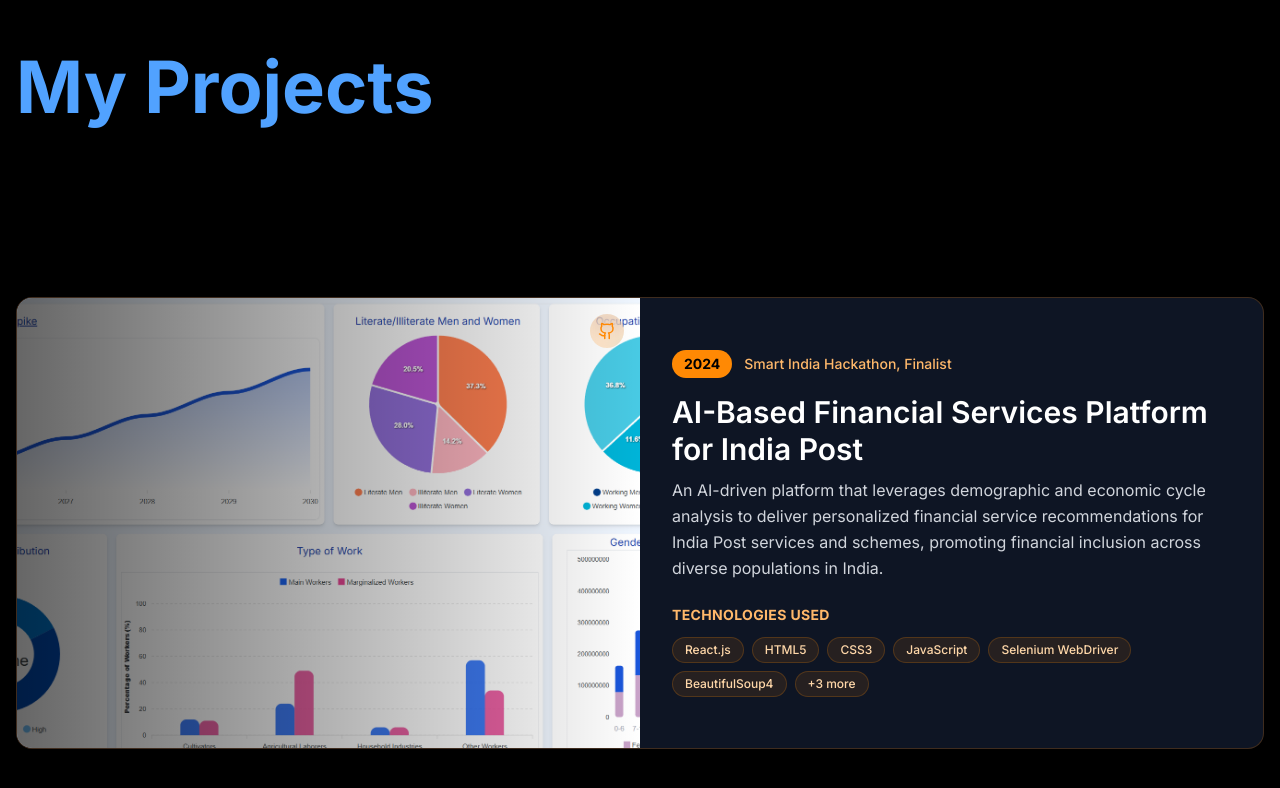
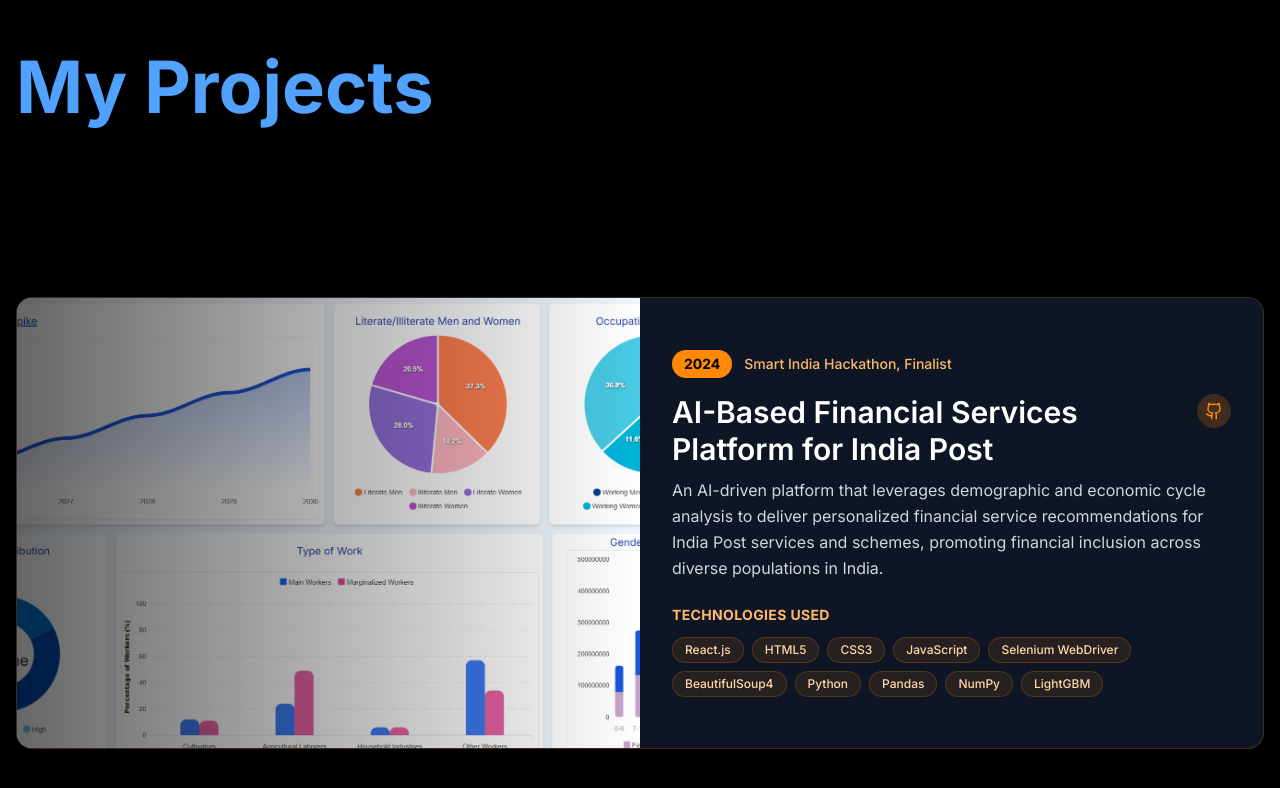
Before and after one commit to mithra0612/portfolio, a Next.js app: page / in a window 1280 px wide. Shown: the part 2661-3449 px from the top of the page. Built offline with nearby package versions, Linux system fonts and the light colour scheme.

Commit message:
final changes

```diff
--- a/src/components/Hero.jsx
+++ b/src/components/Hero.jsx
@@ -215,7 +215,7 @@
                 <Github size={20} />
               </a>
               <a
-                href="https://linkedin.com/in/madhumithra-m"
+                href="https://www.linkedin.com/in/mithra0612/"
                 target="_blank"
                 rel="noopener noreferrer"
                 className="text-white hover:text-green-400 transition-colors duration-300"
--- a/src/components/Projects.jsx
+++ b/src/components/Projects.jsx
@@ -18,6 +18,7 @@
       "Python",
       "Pandas",
       "NumPy",
+      "LightGBM",
     ],
     live: "",
     github: "https://github.com/mithra0612/postal-service",
@@ -35,7 +36,7 @@
       "Express.js",
       "Firestore",
       "Google Cloud Platform",
-      "TensorFlow",
+      "Hugging Face Transformers",
       "JavaScript",
       "HTML5",
       "CSS3",
@@ -55,12 +56,13 @@
       "React.js",
       "Node.js",
       "Express.js",
-      "TensorFlow",
+      "Hugging Face Model",
       "Scikit-learn",
       "JavaScript",
       "HTML5",
       "CSS3",
       "MongoDB",
+      "LangChain"
     ],
     live: "https://growth-guardian.vercel.app/",
     github: "https://github.com/mithra0612/growth-guardian",
@@ -80,9 +82,10 @@
       "JavaScript",
       "Axios",
       "Express.js",
+      "Machine Learning"
     ],
     live: "",
-    github: "https://github.com/mithra0612/CAR_MARKET",
+    github: "https://github.com/mithra0612/car-selling-app",
     thumbnail: "/car-market.png",
     year: "2024",
     event: "Personal Project",
@@ -218,6 +221,15 @@
     [1, 10, 1]
   );
 
+  // Handle image click
+  const handleImageClick = () => {
+    if (project.live) {
+      window.open(project.live, '_blank', 'noopener,noreferrer');
+    } else if (project.github) {
+      window.open(project.github, '_blank', 'noopener,noreferrer');
+    }
+  };
+
   return (
     <motion.div
       style={{
@@ -238,7 +250,11 @@
       <div className="w-full bg-gray-900/90 backdrop-blur-sm border border-orange-400/20 rounded-2xl overflow-hidden shadow-2xl">
         <div className="grid md:grid-cols-2 gap-0 h-full">
           {/* Image Section */}
-          <div className="relative h-80 md:h-96 lg:h-[450px] overflow-hidden bg-gray-800">
+          <div
+            className="relative h-80 md:h-96 lg:h-[450px] overflow-hidden bg-gray-800 cursor-pointer"
+            onClick={handleImageClick}
+            title={project.live ? "Click to view live demo" : "Click to view source code"}
+          >
             <img
               src={project.thumbnail}
               alt={project.title}
@@ -256,9 +272,27 @@
               }}
             />
             <div className="absolute inset-0 bg-gradient-to-r from-black/60 to-transparent" />
+          </div>
 
-            {/* Action Buttons */}
-            <div className="absolute top-4 right-4 flex space-x-2">
+          {/* Content Section */}
+          <div className="p-8 flex flex-col justify-center space-y-6">
+            <div>
+              <div className="flex items-center gap-3 mb-4">
+                <span className="bg-orange-400 text-black px-3 py-1 rounded-full text-sm font-bold">
+                  {project.year}
+                </span>
+                <span className="text-orange-300 text-sm font-medium">
+                  {project.event}
+                </span>
+              </div>
+
+              <div className="flex items-start justify-between mb-2">
+                <h3 className="text-2xl md:text-3xl font-semibold text-white leading-tight flex-1 mr-4">
+                  {project.title}
+                </h3>
+
+                {/* Action Buttons - Moved here */}
+                <div className="flex space-x-2 flex-shrink-0">
                   {project.live && (
                     <a
                       href={project.live}
@@ -284,22 +318,6 @@
                 </div>
               </div>
 
-          {/* Content Section */}
-          <div className="p-8 flex flex-col justify-center space-y-6">
-            <div>
-              <div className="flex items-center gap-3 mb-4">
-                <span className="bg-orange-400 text-black px-3 py-1 rounded-full text-sm font-bold">
-                  {project.year}
-                </span>
-                <span className="text-orange-300 text-sm font-medium">
-                  {project.event}
-                </span>
-              </div>
-
-              <h3 className="text-2xl md:text-3xl font-semibold text-white mb-2 leading-tight">
-                {project.title}
-              </h3>
-
               <p className="text-gray-300 text-base leading-relaxed">
                 {project.description}
               </p>
@@ -310,7 +328,7 @@
                 Technologies Used
               </h4>
               <div className="flex flex-wrap gap-2">
-                {project.tech.slice(0, 6).map((tech, techIndex) => (
+                {project.tech.map((tech, techIndex) => (
                   <span
                     key={techIndex}
                     className="px-3 py-1 text-xs font-medium text-orange-200 bg-orange-400/10 rounded-full border border-orange-400/20"
@@ -318,11 +336,11 @@
                     {tech}
                   </span>
                 ))}
-                {project.tech.length > 6 && (
+                {/* {project.tech.length > 6 && (
                   <span className="px-3 py-1 text-xs font-medium text-orange-200 bg-orange-400/10 rounded-full border border-orange-400/20">
                     +{project.tech.length - 6} more
                   </span>
-                )}
+                )} */}
               </div>
             </div>
           </div>
--- a/src/components/contacts.jsx
+++ b/src/components/contacts.jsx
@@ -182,7 +182,7 @@
                     <Mail size={24} />
                   </a>
                   <a
-                    href="https://www.linkedin.com/in/madhumithra-m/"
+                    href="https://www.linkedin.com/in/mithra0612/"
                     target="_blank"
                     rel="noopener noreferrer"
                     className="text-gray-400 hover:text-blue-400 transition-colors duration-200"
```
Also changed, not shown: 1 other file (tests, documents, lock files or other folders). Lines whose indentation alone changed are shown as unchanged.
